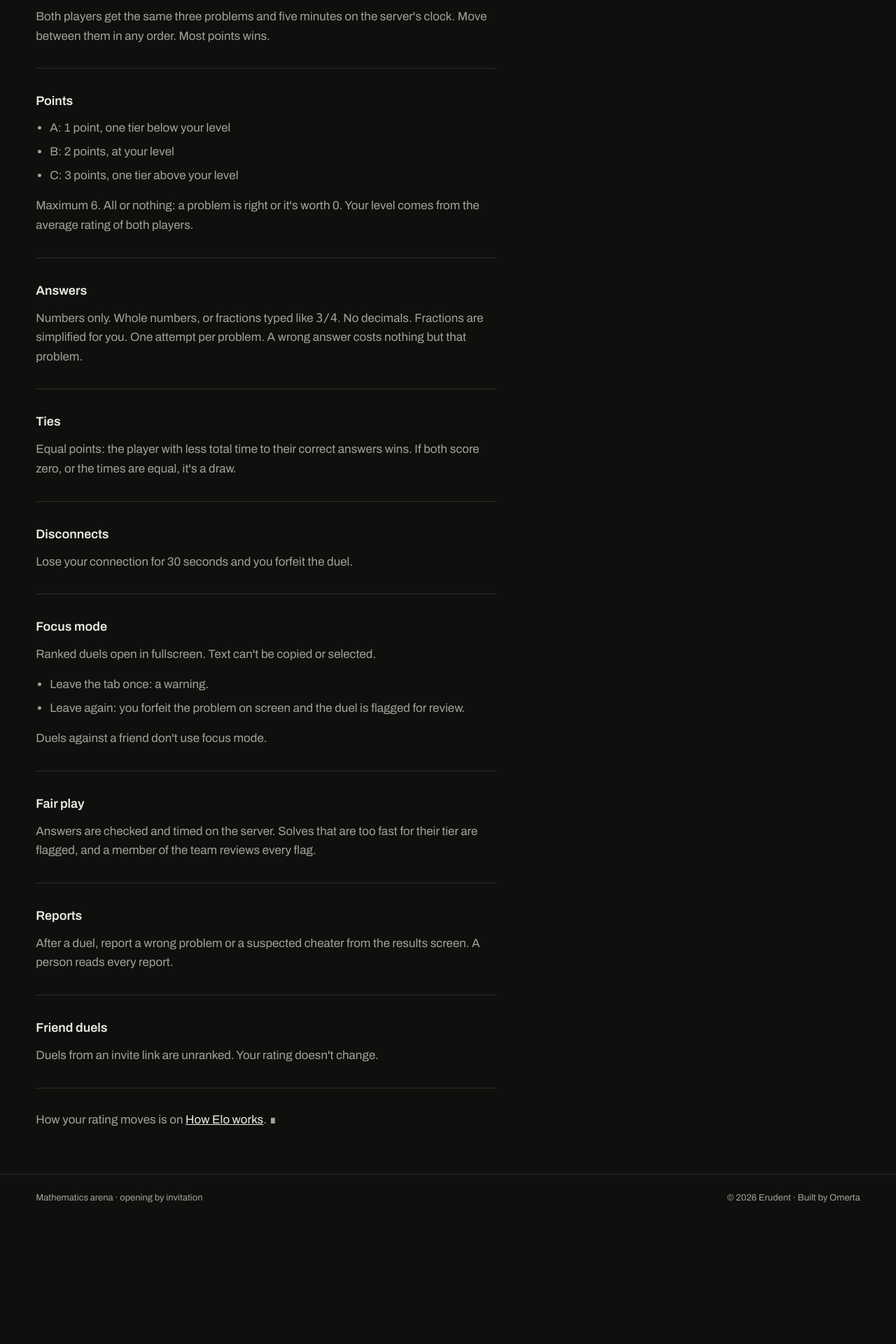
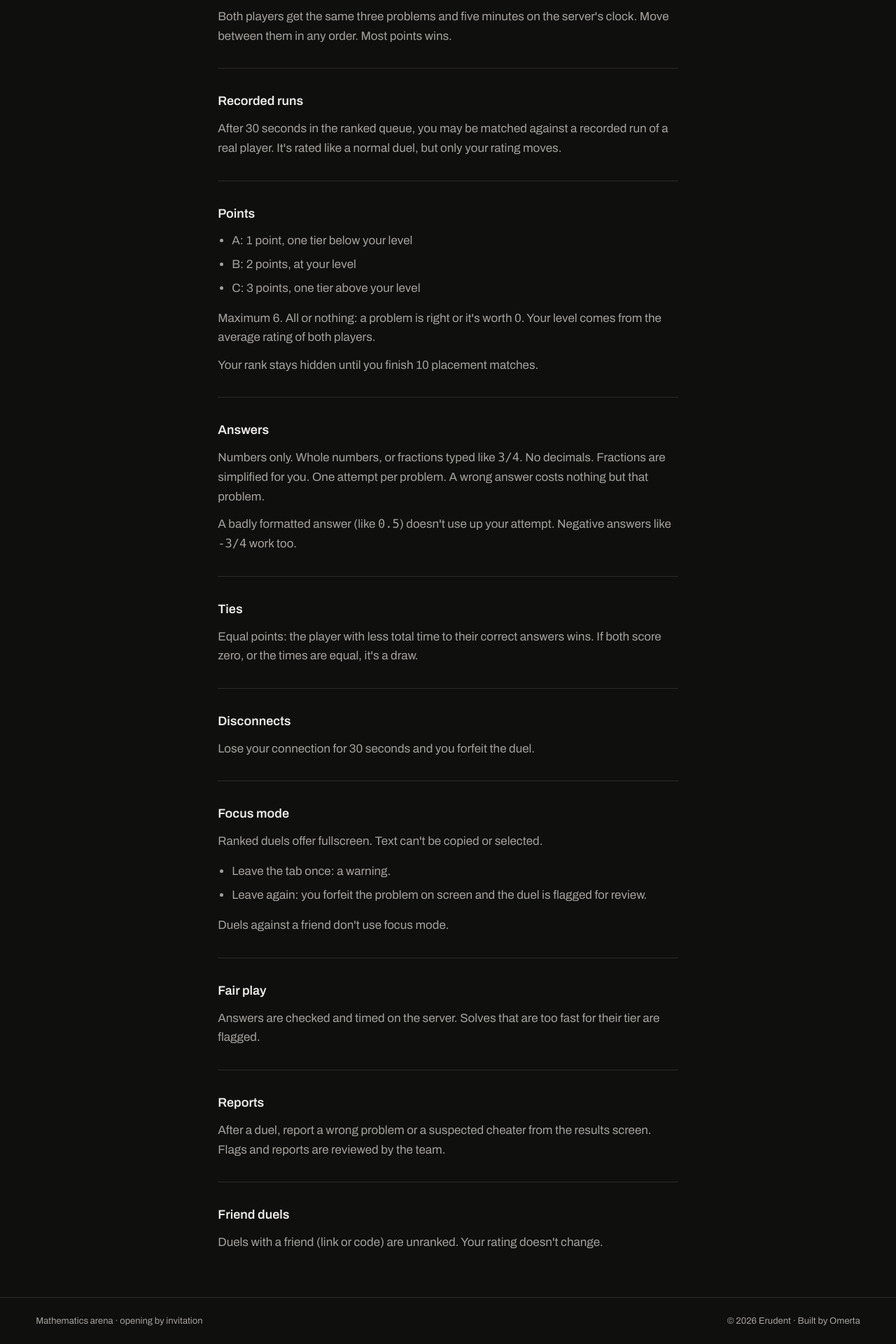
Before and after one commit to omertabuilds/erudent, a Next.js app: page /rules in a window 1280 px wide. Shown: the part 311-2231 px from the top of the page at 70% size. Before the commit the page ends 2055 px from the top, so only its background shows below. Built offline with nearby package versions, Linux system fonts and the light colour scheme.

Commit message:
Address Rules page review feedback

```diff
--- a/src/app/rules/page.tsx
+++ b/src/app/rules/page.tsx
@@ -9,7 +9,7 @@ export const metadata = {
 export default function RulesPage() {
   return (
     <div className="flex min-h-screen flex-col bg-paper font-ui text-[17px] leading-[26px] text-ink">
-      <header className="flex items-center justify-between gap-3 border-b border-hairline py-5 px-[clamp(16px,4vw,56px)]">
+      <header className="flex items-center justify-between gap-3 border-b border-hairline py-5 px-[clamp(20px,4vw,56px)]">
         <Link href="/" className="flex min-h-11 items-center gap-3">
           <Image
             src="/logos/erudent-mark-small.svg"
@@ -30,7 +30,7 @@ export default function RulesPage() {
         </Link>
       </header>
 
-      <main className="w-full max-w-[760px] px-[clamp(16px,4vw,56px)] py-12 sm:py-16">
+      <main className="mx-auto w-full max-w-[760px] px-[clamp(20px,4vw,56px)] py-12 sm:py-16">
         <p className="mb-4 text-sm text-ink-muted">
           Rules
         </p>
@@ -51,6 +51,15 @@ export default function RulesPage() {
 
           <section className="border-t border-hairline pt-8">
             <h2 className="mb-3 text-lg font-semibold">
+              Recorded runs
+            </h2>
+            <p className="leading-relaxed text-ink-muted">
+              After 30 seconds in the ranked queue, you may be matched against a recorded run of a real player. It&apos;s rated like a normal duel, but only your rating moves.
+            </p>
+          </section>
+
+          <section className="border-t border-hairline pt-8">
+            <h2 className="mb-3 text-lg font-semibold">
               Points
             </h2>
             <ul className="mb-4 list-disc space-y-2 pl-5 tabular-nums lining-nums text-ink-muted">
@@ -61,6 +70,9 @@ export default function RulesPage() {
             <p className="leading-relaxed text-ink-muted">
               Maximum 6. All or nothing: a problem is right or it&apos;s worth 0. Your level comes from the average rating of both players.
             </p>
+            <p className="mt-3 leading-relaxed text-ink-muted">
+              Your rank stays hidden until you finish 10 placement matches.
+            </p>
           </section>
 
           <section className="border-t border-hairline pt-8">
@@ -70,6 +82,9 @@ export default function RulesPage() {
             <p className="leading-relaxed text-ink-muted">
               Numbers only. Whole numbers, or fractions typed like{" "}
               <code>3/4</code>. No decimals. Fractions are simplified for you. One attempt per problem. A wrong answer costs nothing but that problem.
+            </p>
+            <p className="mt-3 leading-relaxed text-ink-muted">
+              A badly formatted answer (like <code>0.5</code>) doesn&apos;t use up your attempt. Negative answers like <code>-3/4</code> work too.
             </p>
           </section>
 
@@ -96,7 +111,7 @@ export default function RulesPage() {
               Focus mode
             </h2>
             <p className="mb-4 leading-relaxed text-ink-muted">
-              Ranked duels open in fullscreen. Text can&apos;t be copied or selected.
+              Ranked duels offer fullscreen. Text can&apos;t be copied or selected.
             </p>
             <ul className="mb-4 list-disc space-y-2 pl-5 text-ink-muted">
               <li>Leave the tab once: a warning.</li>
@@ -112,7 +127,7 @@ export default function RulesPage() {
               Fair play
             </h2>
             <p className="leading-relaxed text-ink-muted">
-              Answers are checked and timed on the server. Solves that are too fast for their tier are flagged, and a member of the team reviews every flag.
+              Answers are checked and timed on the server. Solves that are too fast for their tier are flagged.
             </p>
           </section>
 
@@ -121,7 +136,7 @@ export default function RulesPage() {
               Reports
             </h2>
             <p className="leading-relaxed text-ink-muted">
-              After a duel, report a wrong problem or a suspected cheater from the results screen. A person reads every report.
+              After a duel, report a wrong problem or a suspected cheater from the results screen. Flags and reports are reviewed by the team.
             </p>
           </section>
 
@@ -130,17 +145,10 @@ export default function RulesPage() {
               Friend duels
             </h2>
             <p className="leading-relaxed text-ink-muted">
-              Duels from an invite link are unranked. Your rating doesn&apos;t change.
+              Duels with a friend (link or code) are unranked. Your rating doesn&apos;t change.
             </p>
           </section>
         </div>
-
-        <p className="mt-8 border-t border-hairline pt-8 text-ink-muted">
-          How your rating moves is on{" "}
-          <Link href="/elo" className="text-ink underline">
-            How Elo works
-          </Link>. ∎
-        </p>
       </main>
 
       <footer className="flex flex-wrap justify-between gap-2 border-t border-hairline py-5 text-[13px] text-ink-muted px-[clamp(20px,4vw,56px)]">
```
